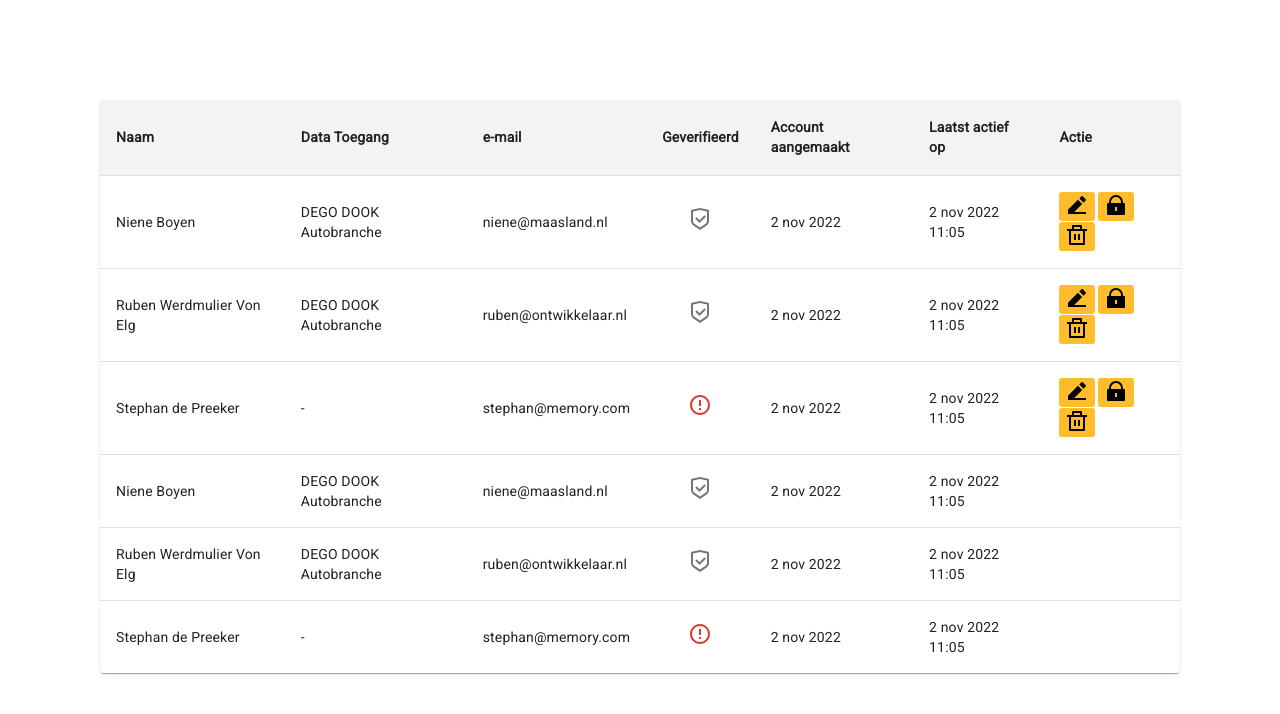
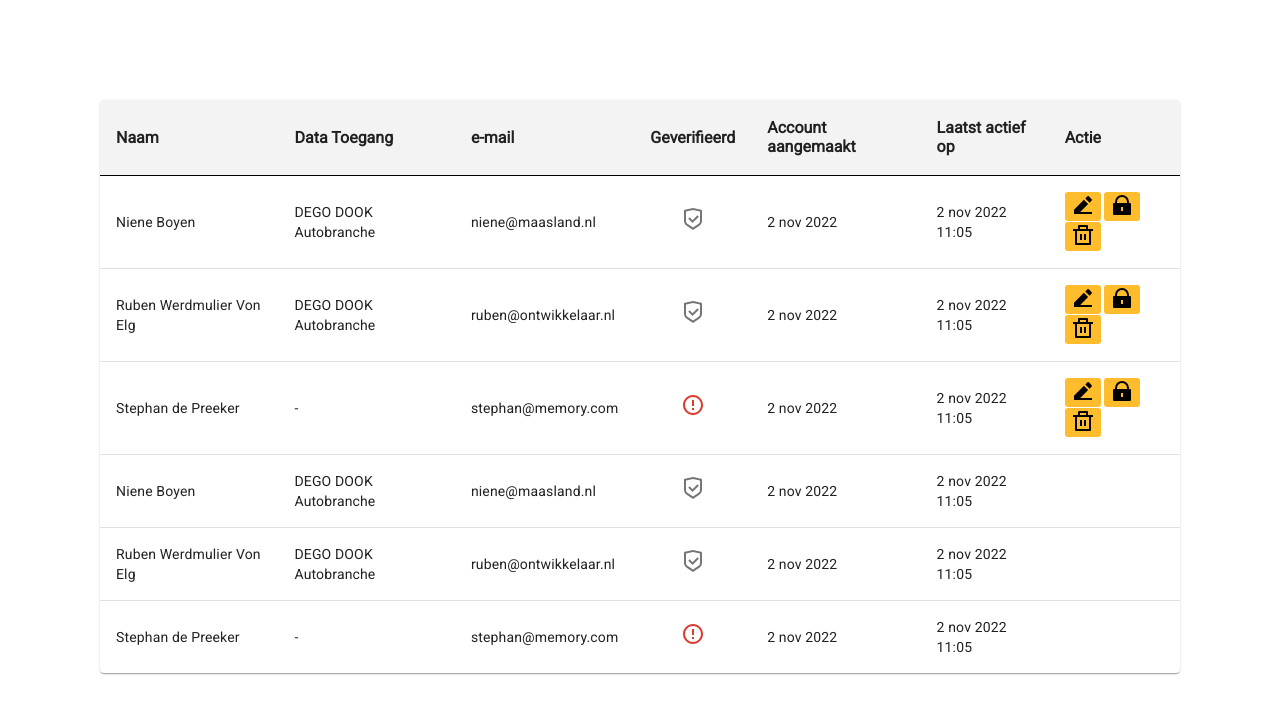
Before and after one commit to jarmovdh/data-table-vng, a Next.js app: page / in a window 1280 px wide. Shown: the top 714 px of the page. Built offline with nearby package versions, Linux system fonts and the light colour scheme.

Commit message:
styling update

```diff
--- a/package.json
+++ b/package.json
@@ -20,6 +20,7 @@
     "react": "18.2.0",
     "react-dom": "18.2.0",
     "remixicon": "^2.5.0",
+    "styled-components": "^5.3.6",
     "typescript": "4.8.4"
   },
   "devDependencies": {
@@ -27,6 +28,7 @@
     "@humanoids/prettier-config": "^0.0.4",
     "@svgr/webpack": "^6.5.1",
     "@types/react": "^18.0.25",
+    "@types/styled-components": "^5.1.26",
     "eslint": "^8.27.0",
     "eslint-plugin-react-hooks": "^4.6.0",
     "prettier": "^2.7.1"
--- /dev/null
+++ b/src/components/table/DataTable.styled.tsx
@@ -0,0 +1,14 @@
+import styled from "styled-components";
+
+export const TableHead = styled("thead")({
+  background: "#F3F3F3",
+  height: "75px",
+});
+
+export const TableHeader = styled("th")({
+  borderBottom: "1px solid #000",
+  fontSize: 16,
+  fontWeight: "bold",
+  padding: 16,
+  textAlign: "left",
+});
--- a/src/components/table/DataTable.tsx
+++ b/src/components/table/DataTable.tsx
@@ -1,10 +1,10 @@
-import React, { useState } from "react";
+import React from "react";
+import * as Styled from "./DataTable.styled";
 
 import { Button } from "../button/Button";
 import VerifiedIcon from "../../../public/assets/icons/verified.svg";
 import WarningIcon from "../../../public/assets/icons/warning.svg";
 
-import styled from "@emotion/styled";
 import Table from "@mui/material/Table";
 import TableBody from "@mui/material/TableBody";
 import TableCell from "@mui/material/TableCell";
@@ -87,26 +87,21 @@ const data = [
   },
 ];
 
-const TableHead = styled("thead")({
-  background: "#F3F3F3",
-  height: "75px",
-});
-
 export const DataTable = () => {
   return (
     <TableContainer component={Paper}>
       <Table sx={{ minWidth: 650 }} aria-label="simple table">
-        <TableHead>
+        <Styled.TableHead>
           <TableRow>
-            <TableCell sx={{ fontWeight: "bold" }}>Naam</TableCell>
-            <TableCell sx={{ fontWeight: "bold" }}>Data Toegang</TableCell>
-            <TableCell sx={{ fontWeight: "bold" }}>e-mail</TableCell>
-            <TableCell sx={{ fontWeight: "bold" }}>Geverifieerd</TableCell>
-            <TableCell sx={{ fontWeight: "bold" }}>Account aangemaakt</TableCell>
-            <TableCell sx={{ fontWeight: "bold" }}>Laatst actief op</TableCell>
-            <TableCell sx={{ fontWeight: "bold" }}>Actie</TableCell>
+            <Styled.TableHeader>Naam</Styled.TableHeader>
+            <Styled.TableHeader>Data Toegang</Styled.TableHeader>
+            <Styled.TableHeader>e-mail</Styled.TableHeader>
+            <Styled.TableHeader>Geverifieerd</Styled.TableHeader>
+            <Styled.TableHeader>Account aangemaakt</Styled.TableHeader>
+            <Styled.TableHeader>Laatst actief op</Styled.TableHeader>
+            <Styled.TableHeader>Actie</Styled.TableHeader>
           </TableRow>
-        </TableHead>
+        </Styled.TableHead>
         <TableBody>
           {data.map((row, index) => (
             <TableRow
```
Also changed, not shown: 1 other file (tests, documents, lock files or other folders).
